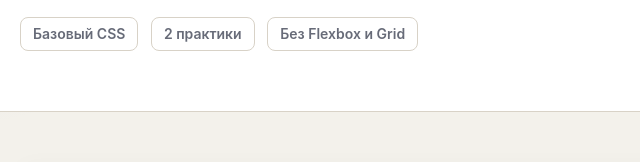
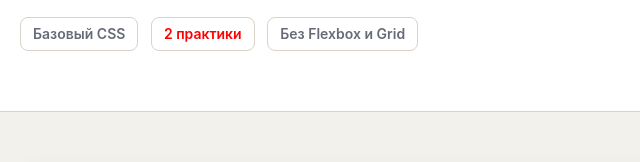
Before and after one commit to KI-24-ATAKA/frontend-academic-assignment, a plain HTML site: page 01-style/index.html in a window 1280 px wide. Shown: the part 310-472 px from the top of the page, 240-880 px from the left. Drawn offline with Linux system fonts and the light colour scheme.

Commit message:
handover-changes

```diff
--- a/01-style/css/style.css
+++ b/01-style/css/style.css
@@ -305,3 +305,7 @@
   color: var(--text-muted);
   font-size: 14px;
 }
+
+.article-meta__item--red {
+  color: red;
+}
--- a/01-style/index.html
+++ b/01-style/index.html
@@ -28,7 +28,7 @@
 
         <div class="article-meta article-hero__meta">
           <span class="article-meta__item">Базовый CSS</span>
-          <span class="article-meta__item">2 практики</span>
+          <span class="article-meta__item--red article-meta__item">2 практики</span>
           <span class="article-meta__item">Без Flexbox и Grid</span>
         </div>
       </div>
```
